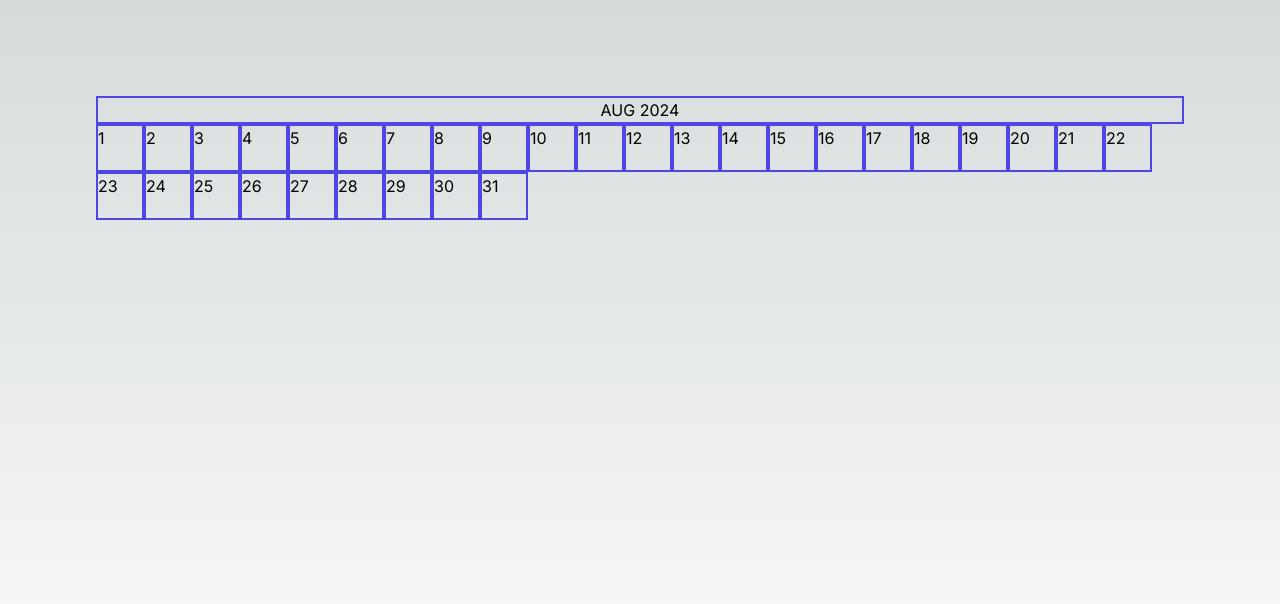
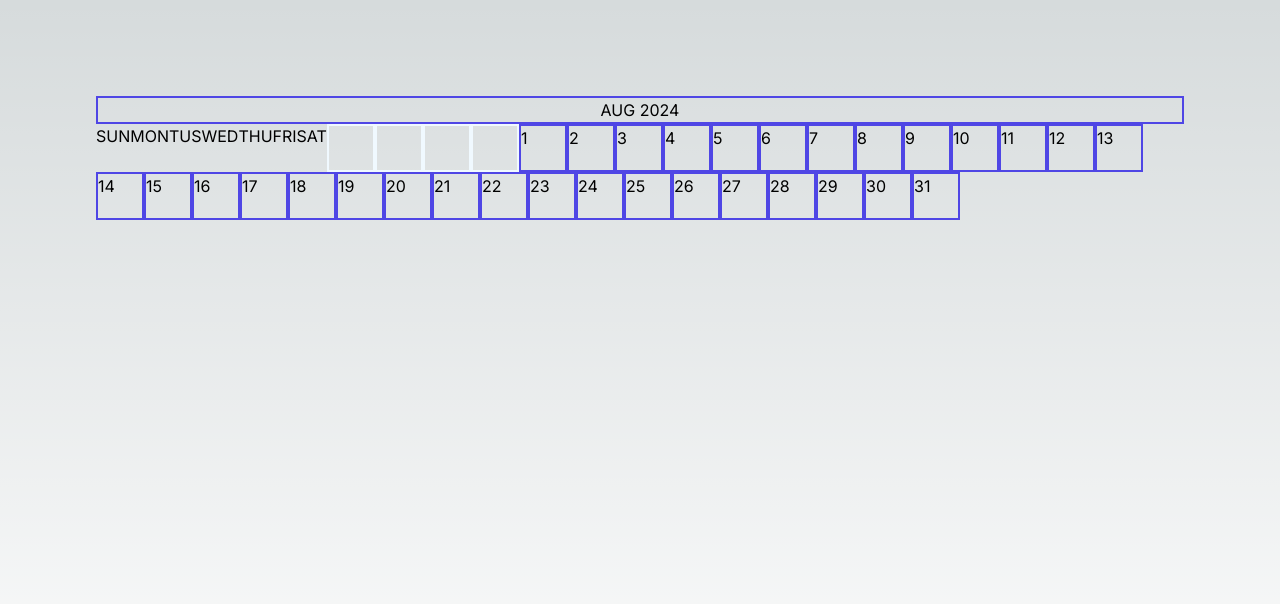
Before and after one commit to adotterer/calendar-app, a Next.js app: page / in a window 1280 px wide. Shown: the top 604 px of the page. Built offline with nearby package versions, Linux system fonts and the light colour scheme.

Commit message:
Calendar labels

```diff
--- a/components/Calendar/index.tsx
+++ b/components/Calendar/index.tsx
@@ -18,6 +18,23 @@ export default function CalendarComponent() {
         </h3>
       </div>
       <div id="calendar" className="flex flex-wrap">
+        <div className="flex justify-center">SUN</div>
+        <div className="flex justify-center">MON</div>
+        <div className="flex justify-center">TUS</div>
+        <div className="flex justify-center">WED</div>
+        <div className="flex justify-center">THU</div>
+        <div className="flex justify-center">FRI</div>
+        <div className="flex justify-center">SAT</div>
+        {Array.from({ length: calendar.monthStartsThisDay }, (_, i) => i).map(
+          (_, i) => {
+            return (
+              <div
+                key={calendar.mon + i}
+                className="h-12 w-12 border-solid border-2 border-sky-50"
+              ></div>
+            );
+          }
+        )}
         {daysArray.map((day) => (
           <div
             className="h-12 w-12 border-solid border-2 border-indigo-600"
```
